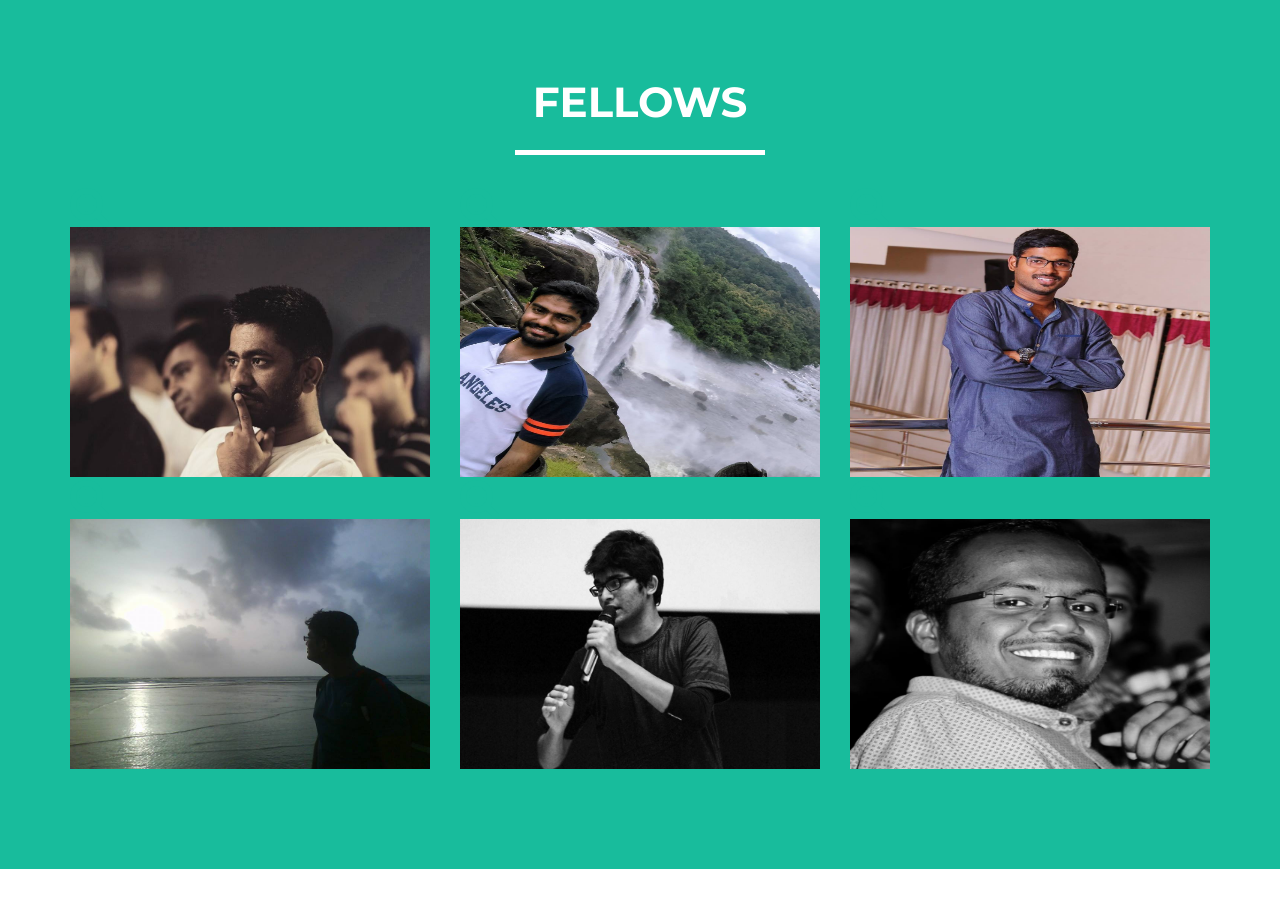
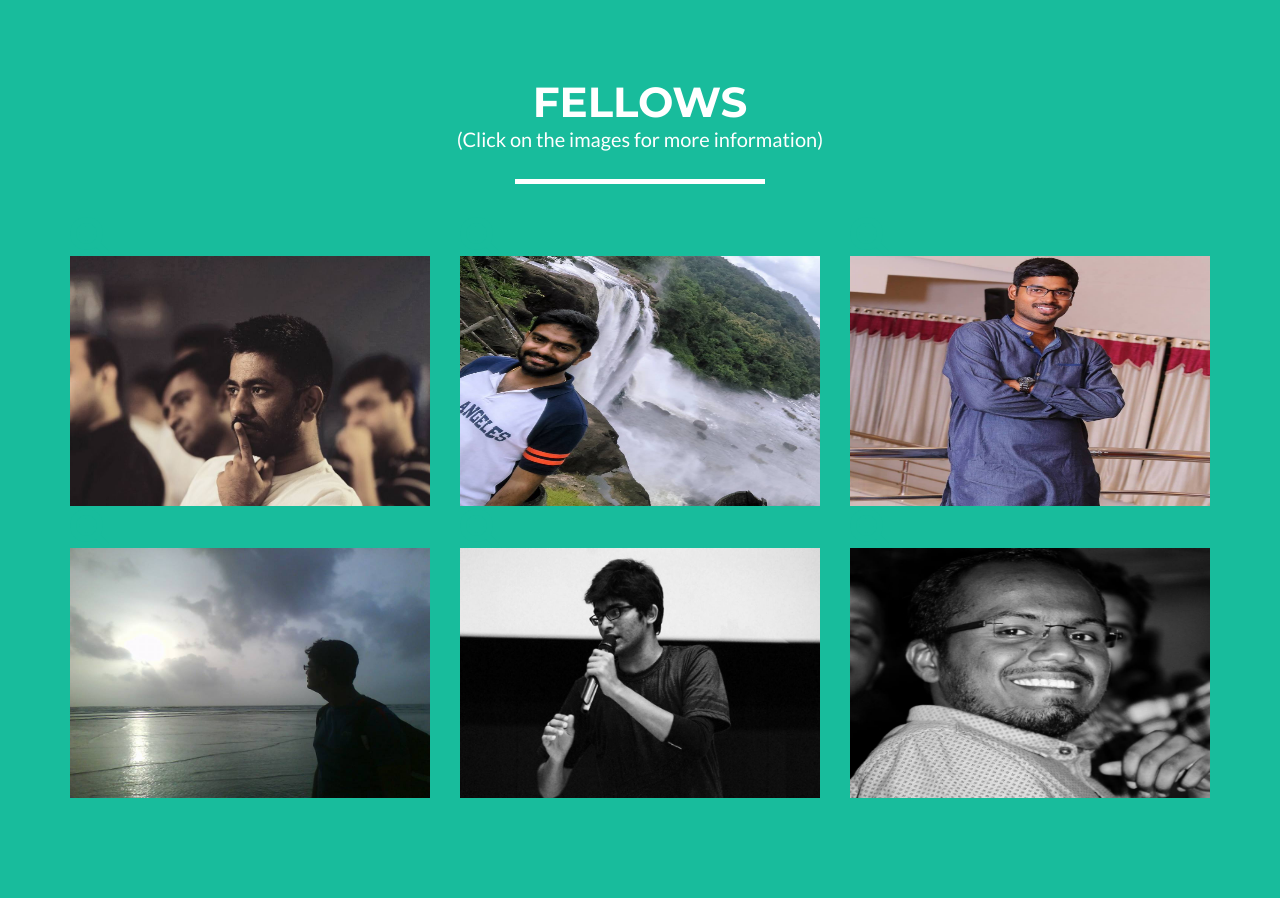
Before and after one commit to Saidapetboys/saidapetboys.github.io, a website: page index.html in a window 1280 px wide. Shown: the part 2220-3142 px from the top of the page. Drawn offline with nearby package versions, Linux system fonts and the light colour scheme.

Commit message:
Update index.html
minor

```diff
--- a/index.html
+++ b/index.html
@@ -167,6 +167,7 @@
             <div class="row">
                 <div class="col-lg-12 text-center">
                     <h2>Fellows</h2>
+                    <p> (Click on the images for more information) </p>
                     <hr class="star-light">
                 </div>
             </div>
```
